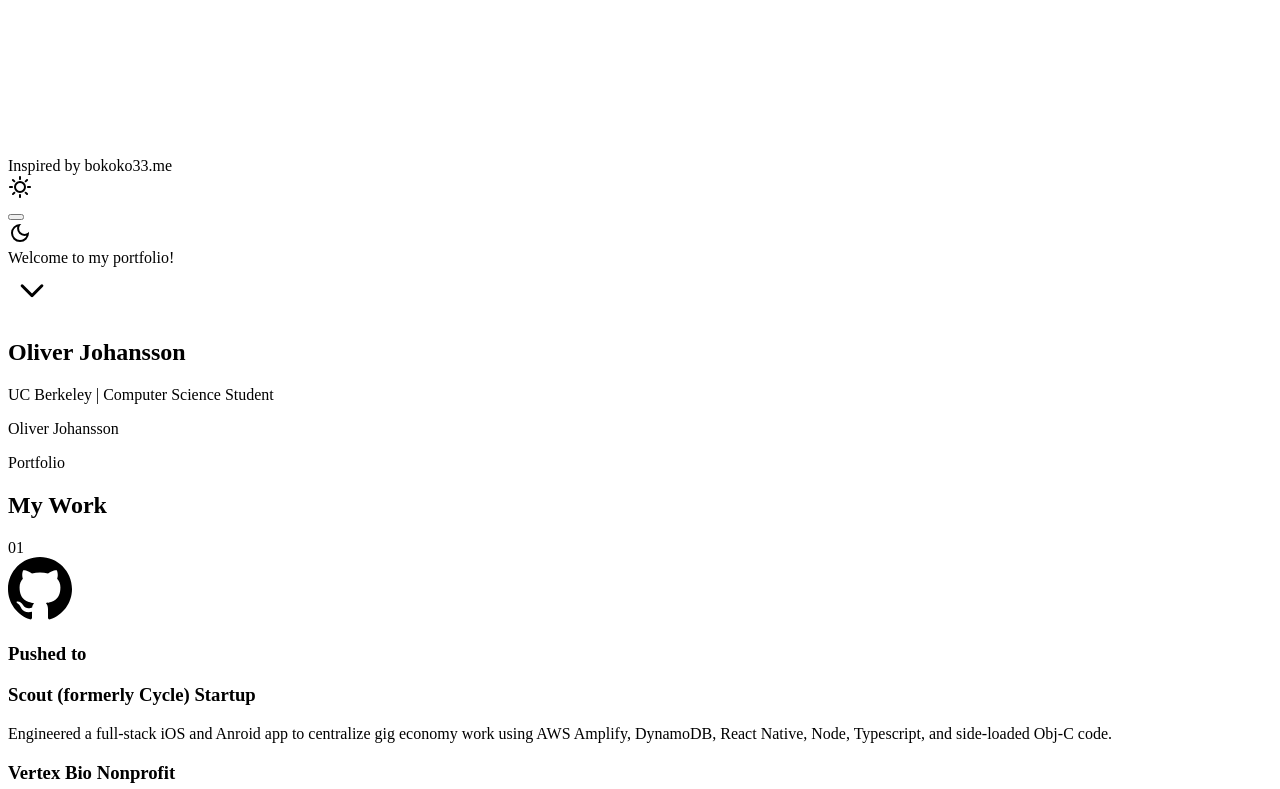
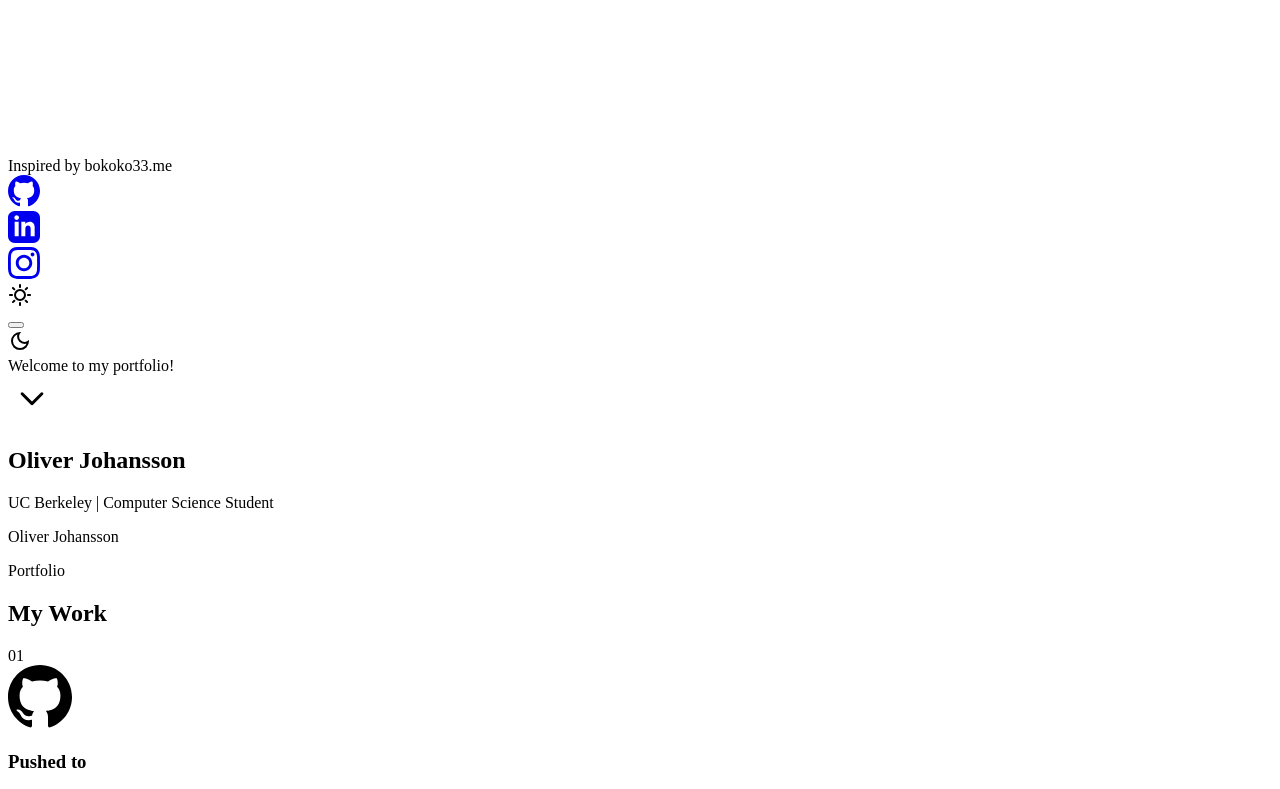
Before and after one commit to Ojoh02/oliver-johansson-portfolio, a website built with Vite: page index.html in a window 1280 px wide. Shown: the part 5-794 px from the top of the page. Built offline with nearby package versions, Linux system fonts and the light colour scheme.

Commit message:
link correction

```diff
--- a/index.html
+++ b/index.html
@@ -25,6 +25,10 @@
     <div class="div">Inspired by bokoko33.me</div>
 
     <div class="page" asscroll-container>
+
+      <a href="https://github.com/Ojoh02"><div class="logos-wrapper"><svg xmlns="http://www.w3.org/2000/svg" width="32" height="32" viewBox="0 0 24 24"><path fill="currentColor" d="M12 0c-6.626 0-12 5.373-12 12 0 5.302 3.438 9.8 8.207 11.387.599.111.793-.261.793-.577v-2.234c-3.338.726-4.033-1.416-4.033-1.416-.546-1.387-1.333-1.756-1.333-1.756-1.089-.745.083-.729.083-.729 1.205.084 1.839 1.237 1.839 1.237 1.07 1.834 2.807 1.304 3.492.997.107-.775.418-1.305.762-1.604-2.665-.305-5.467-1.334-5.467-5.931 0-1.311.469-2.381 1.236-3.221-.124-.303-.535-1.524.117-3.176 0 0 1.008-.322 3.301 1.23.957-.266 1.983-.399 3.003-.404 1.02.005 2.047.138 3.006.404 2.291-1.552 3.297-1.23 3.297-1.23.653 1.653.242 2.874.118 3.176.77.84 1.235 1.911 1.235 3.221 0 4.609-2.807 5.624-5.479 5.921.43.372.823 1.102.823 2.222v3.293c0 .319.192.694.801.576 4.765-1.589 8.199-6.086 8.199-11.386 0-6.627-5.373-12-12-12z"/></svg></div></a>
+      <a href="https://www.linkedin.com/in/oliver-johansson-60956618b/"><div class="logos-wrapper"><svg xmlns="http://www.w3.org/2000/svg" width="32" height="32" viewBox="0 0 24 24"><path fill="currentColor" d="M19 0h-14c-2.761 0-5 2.239-5 5v14c0 2.761 2.239 5 5 5h14c2.762 0 5-2.239 5-5v-14c0-2.761-2.238-5-5-5zm-11 19h-3v-11h3v11zm-1.5-12.268c-.966 0-1.75-.79-1.75-1.764s.784-1.764 1.75-1.764 1.75.79 1.75 1.764-.783 1.764-1.75 1.764zm13.5 12.268h-3v-5.604c0-3.368-4-3.113-4 0v5.604h-3v-11h3v1.765c1.396-2.586 7-2.777 7 2.476v6.759z"/></svg></div></a>
+      <a href="https://www.linkedin.com/in/oliver-johansson-60956618b/"><div class="logos-wrapper"><svg xmlns="http://www.w3.org/2000/svg" width="32" height="32" viewBox="0 0 24 24"><path fill="currentColor" d="M12 2.163c3.204 0 3.584.012 4.85.07 3.252.148 4.771 1.691 4.919 4.919.058 1.265.069 1.645.069 4.849 0 3.205-.012 3.584-.069 4.849-.149 3.225-1.664 4.771-4.919 4.919-1.266.058-1.644.07-4.85.07-3.204 0-3.584-.012-4.849-.07-3.26-.149-4.771-1.699-4.919-4.92-.058-1.265-.07-1.644-.07-4.849 0-3.204.013-3.583.07-4.849.149-3.227 1.664-4.771 4.919-4.919 1.266-.057 1.645-.069 4.849-.069zm0-2.163c-3.259 0-3.667.014-4.947.072-4.358.2-6.78 2.618-6.98 6.98-.059 1.281-.073 1.689-.073 4.948 0 3.259.014 3.668.072 4.948.2 4.358 2.618 6.78 6.98 6.98 1.281.058 1.689.072 4.948.072 3.259 0 3.668-.014 4.948-.072 4.354-.2 6.782-2.618 6.979-6.98.059-1.28.073-1.689.073-4.948 0-3.259-.014-3.667-.072-4.947-.196-4.354-2.617-6.78-6.979-6.98-1.281-.059-1.69-.073-4.949-.073zm0 5.838c-3.403 0-6.162 2.759-6.162 6.162s2.759 6.163 6.162 6.163 6.162-2.759 6.162-6.163c0-3.403-2.759-6.162-6.162-6.162zm0 10.162c-2.209 0-4-1.79-4-4 0-2.209 1.791-4 4-4s4 1.791 4 4c0 2.21-1.791 4-4 4zm6.406-11.845c-.796 0-1.441.645-1.441 1.44s.645 1.44 1.441 1.44c.795 0 1.439-.645 1.439-1.44s-.644-1.44-1.439-1.44z"/></svg></div></a>
 
       <div class="toggle-bar">
         <div class="sun-wrapper">
--- a/style.css
+++ b/style.css
@@ -126,9 +126,6 @@ html, body{
   width: 100%;
   height: 100vh;
   overflow: hidden;
-  display: flex;
-  flex-direction: row;
-  align-items: center;
 }
 
 .page-wrapper {
```
